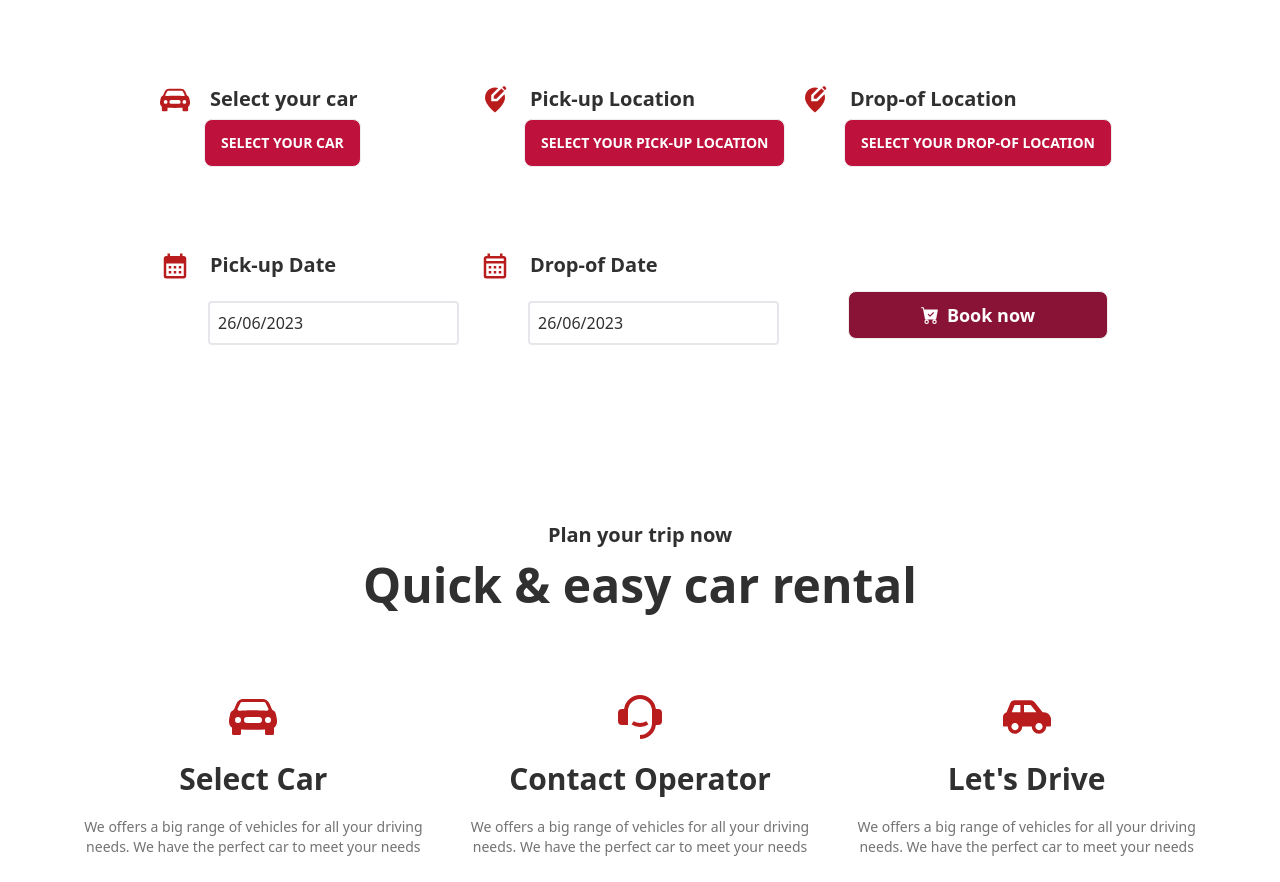
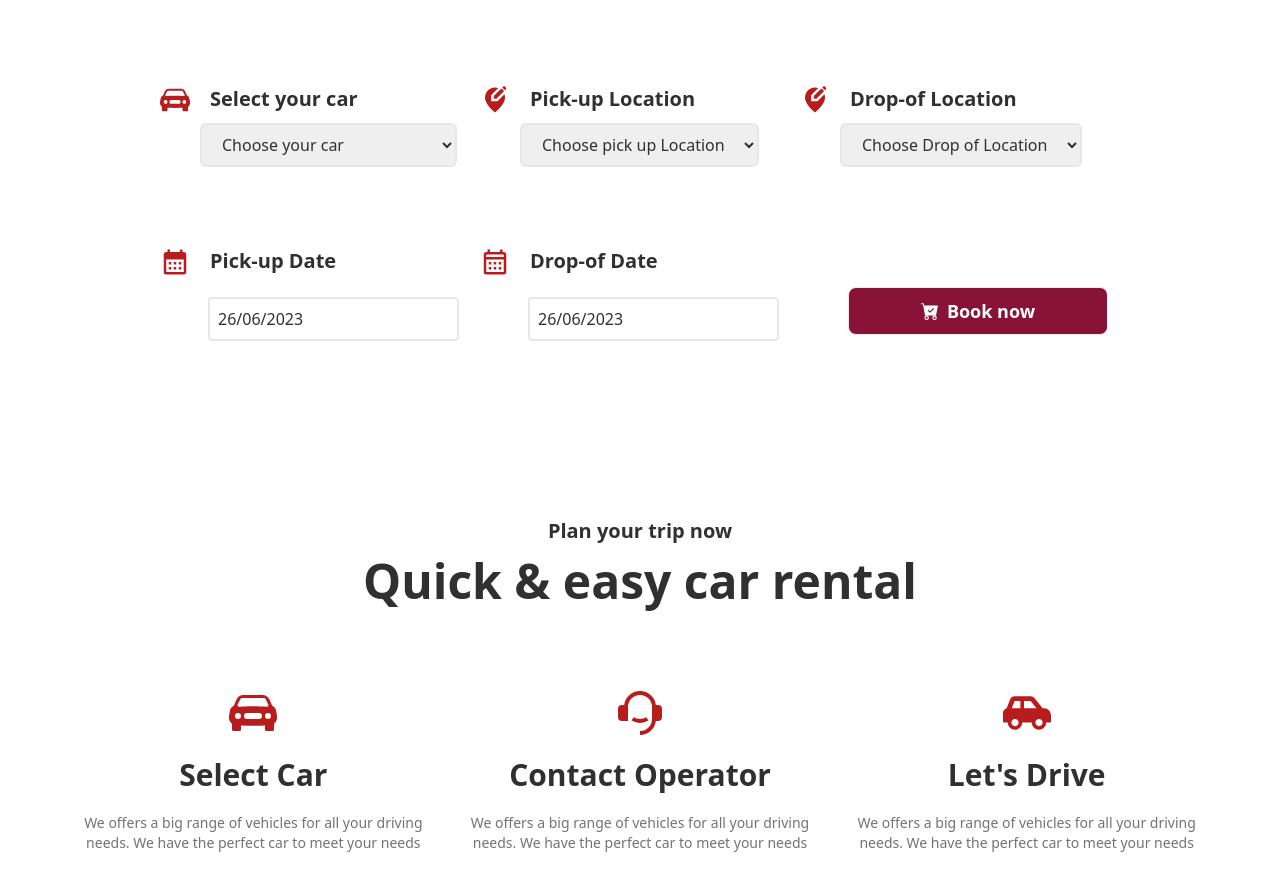
Before and after one commit to Md-arefin/speedy-wheels-client, a React (Vite) app: page / in a window 1280 px wide. Shown: the part 927-1809 px from the top of the page. Built offline with nearby package versions, Linux system fonts and the light colour scheme; no server answers.

Commit message:
edit form

```diff
--- a/src/pages/Home/BookCar.jsx
+++ b/src/pages/Home/BookCar.jsx
@@ -20,18 +20,17 @@ const BookCar = () => {
 
                 <div>
                     <div>
-                        <h1 className='flex gap-5 font-bold text-xl'><BsFillCarFrontFill className='text-3xl text-red-700' /> Select your car</h1>
-                        <details className="dropdown ml-10 mb-20">
-                            <summary className="m-1 btn bg-rose-700 text-white hover:text-black">Select your car</summary>
-                            <ul className="p-2 shadow menu dropdown-content z-[1] bg-base-100 rounded-box w-[250px]">
-                                <li className='btn'>Mercedes-Benz S-Class</li>
-                                <li className='btn my-2'>BMW Z4</li>
-                                <li className='btn my-2'>Mercedes-Benz E-Class</li>
-                                <li className='btn'>Bentley Continental GT</li>
-                                <li className='btn  my-2'>Mercedes-Benz GLE Coupe</li>
-                                <li className='btn'>4Mini Cooper Countryman</li>
-                            </ul>
-                        </details>
+                        <h1 className='flex gap-5 font-bold text-xl mb-2'><BsFillCarFrontFill className='text-3xl text-red-700' /> Select your car</h1>
+
+                        <select className="dropdown ml-10 mb-20 border-2 rounded-md px-4 py-2" name="carsModel" id="">
+                            <option value="">Choose your car</option>
+                            <option value="Mercedes-Benz S-Class">Mercedes-Benz S-Class</option>
+                            <option value="BMW Z4">BMW Z4</option>
+                            <option value="Mercedes-Benz E-Class">Mercedes-Benz E-Class</option>
+                            <option value="Bentley Continental GT">Bentley Continental GT</option>
+                            <option value="Mercedes-Benz GLE Coupe">Mercedes-Benz GLE Coupe</option>
+                            <option value="Mini Cooper Countryman">Mini Cooper Countryman</option>
+                        </select>
                     </div>
                     <div>
                         <h1 className='flex gap-5 font-bold text-xl mb-5'><MdCalendarMonth className='text-3xl text-red-700' /> Pick-up Date</h1>
@@ -46,16 +45,16 @@ const BookCar = () => {
                 <div>
                     <div>
                         <h1 className='flex gap-5 font-bold text-xl'><MdEditLocationAlt className='text-3xl text-red-700' /> Pick-up Location</h1>
-                        <details className="dropdown ml-10 mb-20">
-                            <summary className="m-1 btn bg-rose-700 text-white hover:text-black">Select your pick-up Location</summary>
-                            <ul className="p-2 shadow menu dropdown-content z-[1] bg-base-100 rounded-box w-52">
-                                <li className='btn '>London</li>
-                                <li className='btn my-2'>Tokyo</li>
-                                <li className='btn '>Sydney</li>
-                                <li className='btn my-2'>New York City</li>
-                                <li className='btn '>Paris</li>
-                            </ul>
-                        </details>
+
+                        <select className="dropdown ml-10 mt-2 mb-20 border-2 rounded-md px-4 py-2" name="pickUpLocation" id="">
+                            <option value="">Choose pick up Location</option>
+                            <option value="London">London</option>
+                            <option value="Tokyo">Tokyo</option>
+                            <option value="Sydney">Sydney</option>
+                            <option value="New York City">New York City</option>
+                            <option value="Paris">Paris</option>
+                            <option value="Denmark">Denmark</option>
+                        </select>
                     </div>
                     <div>
                         <h1 className='flex gap-5 font-bold text-xl mb-5'><MdOutlineCalendarMonth className='text-3xl text-red-700' /> Drop-of Date</h1>
@@ -71,16 +70,16 @@ const BookCar = () => {
                 <div>
                     <div>
                         <h1 className='flex gap-5 font-bold text-xl'><MdEditLocationAlt className='text-3xl text-red-700' /> Drop-of Location</h1>
-                        <details className="dropdown ml-10 mb-20">
-                            <summary className="m-1 btn bg-rose-700 text-white hover:text-black">Select your Drop-of Location</summary>
-                            <ul className="p-2 shadow menu dropdown-content z-[1] bg-base-100 rounded-box w-52">
-                                <li className='btn'>Dhaka</li>
-                                <li className='btn my-2'>Mumbai</li>
-                                <li className='btn'>Berlin</li>
-                                <li className='btn my-2'>Dubai</li>
-                                <li className='btn'>Rio de Janeiro</li>
-                            </ul>
-                        </details>
+
+                        <select className="dropdown ml-10 mt-2 mb-20 border-2 rounded-md px-4 py-2" name="dropOfLocation" id="">
+                            <option value="">Choose Drop of Location</option>
+                            <option value="Dhaka">Dhaka</option>
+                            <option value="Mumbai">Mumbai</option>
+                            <option value="Berlin">Berlin</option>
+                            <option value="Dubai">Dubai</option>
+                            <option value="Rio-de-Janeiro">Rio de Janeiro</option>
+                            <option value="Denmark">Denmark</option>
+                        </select>
                     </div>
                     <div className='flex btn ml-6 lg:w-[260px] text-lg md:ml-[48px] md:mt-10 bg-rose-900 text-white hover:text-black w-[280px]'>
                         <BsFillCartCheckFill />
--- a/src/pages/Home/CarModel.jsx
+++ b/src/pages/Home/CarModel.jsx
@@ -8,7 +8,7 @@ const CarModel = () => {
         fetch('http://localhost:5000/cars')
             .then(res => res.json())
             .then(data => {
-                console.log(data)
+                // console.log(data)
                 setCars(data)
             })
     }, [])
```
